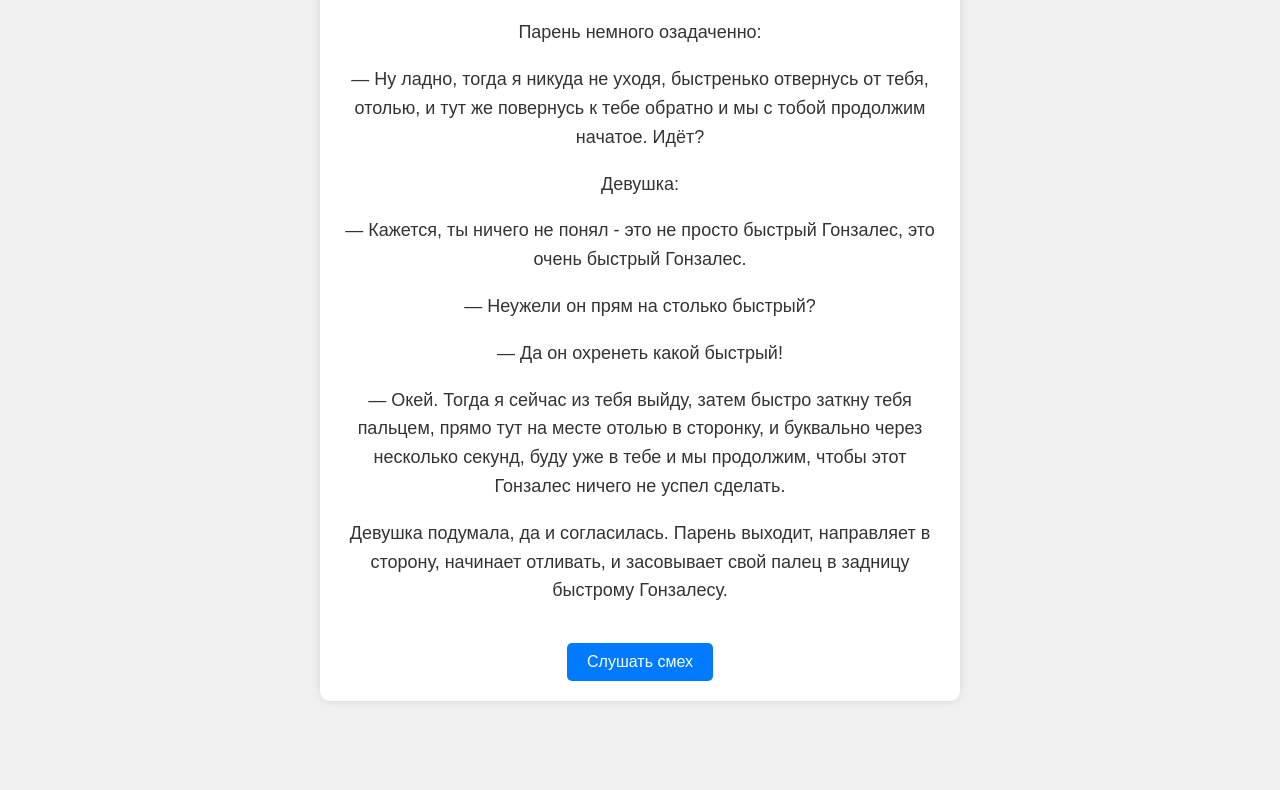
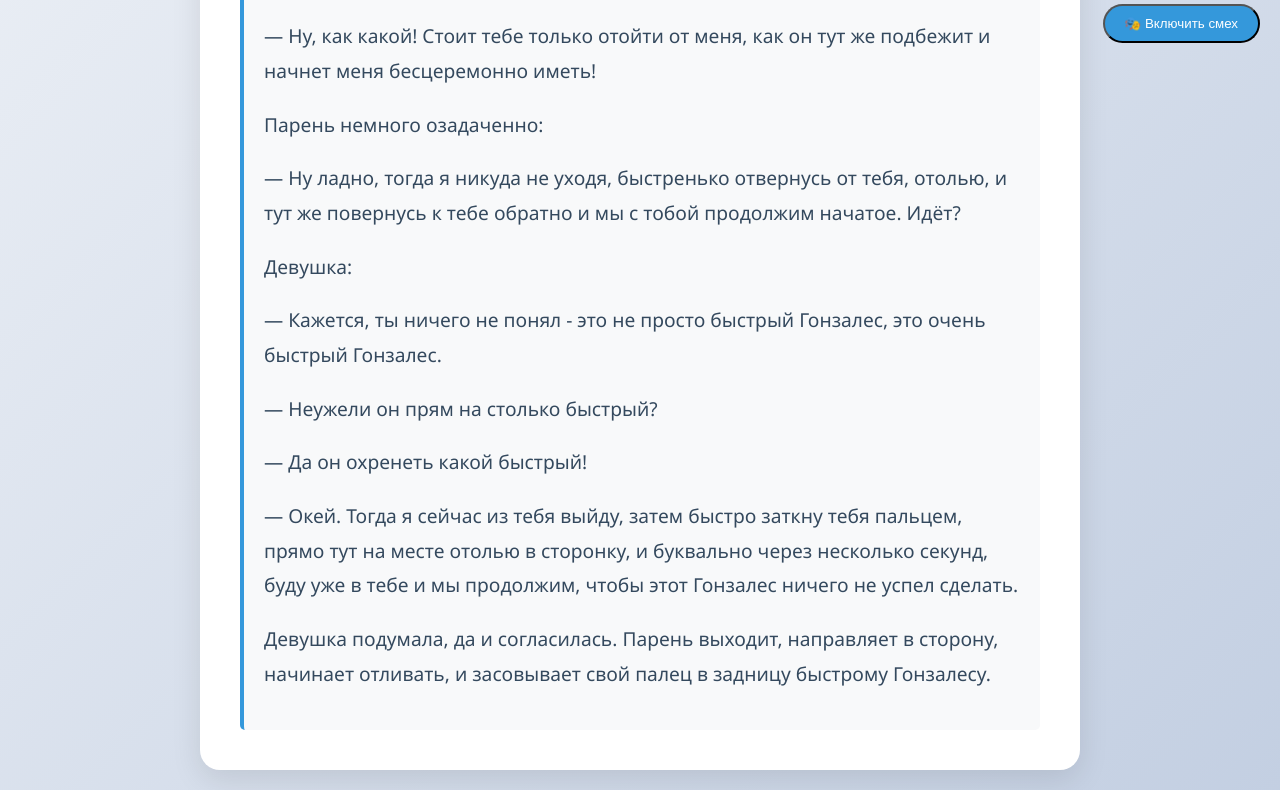
Before and after one commit to nemityhui/nemityhui.github.io, a plain HTML site: page index.html in a window 1280 px wide. Shown: the part 737-1527 px from the top of the page. Before the commit the page ends 1496 px from the top, so only its background shows below. Drawn offline with Linux system fonts and the light colour scheme.

Commit message:
Update index.html

```diff
--- a/index.html
+++ b/index.html
@@ -2,74 +2,127 @@
 <html lang="ru">
 <head>
     <meta charset="UTF-8">
-    <meta name="viewport" content="width=device-width, initial-scale=1.0">
-    <title>Анекдот про Быстрого Гонзалеса</title>
+    <title>Быстрый Гонзалес</title>
     <style>
         body {
-            font-family: Arial, sans-serif;
-            background-color: #f0f0f0;
-            color: #333;
+            background: linear-gradient(135deg, #f5f7fa 0%, #c3cfe2 100%);
+            min-height: 100vh;
+            margin: 0;
+            padding: 20px;
+            font-family: 'Segoe UI', Tahoma, Geneva, Verdana, sans-serif;
+            display: flex;
+            justify-content: center;
+            align-items: center;
+        }
+
+        .joke-container {
+            background: white;
+            max-width: 800px;
+            padding: 40px;
+            border-radius: 20px;
+            box-shadow: 0 10px 30px rgba(0,0,0,0.1);
+            position: relative;
+            overflow: hidden;
+        }
+
+        h1 {
+            color: #2c3e50;
             text-align: center;
-            padding: 50px;
+            margin-bottom: 30px;
+            font-size: 2.5em;
+            text-shadow: 2px 2px 4px rgba(0,0,0,0.1);
         }
+
+        .joke-text {
+            font-size: 1.2em;
+            line-height: 1.8;
+            color: #34495e;
+            position: relative;
+            padding: 20px;
+            border-left: 4px solid #3498db;
+            background: #f8f9fa;
+            border-radius: 5px;
+        }
+
+        .laughter-track {
+            position: fixed;
+            bottom: 20px;
+            right: 20px;
+            background: #3498db;
+            color: white;
+            padding: 10px 20px;
+            border-radius: 25px;
+            cursor: pointer;
+            transition: transform 0.3s;
+        }
+
+        .laughter-track:hover {
+            transform: scale(1.1);
+        }
+
+        @keyframes fadeIn {
+            from { opacity: 0; transform: translateY(20px); }
+            to { opacity: 1; transform: translateY(0); }
+        }
+
         .joke-container {
-            background-color: #fff;
-            padding: 20px;
-            border-radius: 10px;
-            box-shadow: 0 0 10px rgba(0, 0, 0, 0.1);
-            max-width: 600px;
-            margin: 0 auto;
-        }
-        .joke-text {
-            font-size: 18px;
-            line-height: 1.6;
-        }
-        .play-button {
-            margin-top: 20px;
-            padding: 10px 20px;
-            font-size: 16px;
-            background-color: #007bff;
-            color: #fff;
-            border: none;
-            border-radius: 5px;
-            cursor: pointer;
-        }
-        .play-button:hover {
-            background-color: #0056b3;
+            animation: fadeIn 1s ease-out;
         }
     </style>
 </head>
 <body>
-
     <div class="joke-container">
-        <h1>Анекдот про Быстрого Гонзалеса</h1>
+        <h1>⚡ Быстрый Гонзалес ⚡</h1>
         <div class="joke-text">
             <p>Ранняя весна. По зелёному парку, идёт молодая пара — парень с девушкой. Повсюду зелёные деревья, птички поют, то и дело всякие мышки им путь перебегают. Парень приобняв свою девушку, начинает ей намекать, мол, давай зайдем с тобой — вон в те кустики. Девушка смущается, но соглашается. Заходят они в лес, видят подходящие кустики, зашли в них, ну и начинают "миловаться". В самый разгар процесса, паpню очень захотелось в туалет по-маленькому. Он на секунду останавливается и говорит девушке:</p>
+
             <p>— Слушай, любимая, я сейчас отойду в соседние кустики, немного отолью и тут же к тебе вернусь. Подожди буквально пару минут и мы с тобой обязательно продолжим. Идёт?</p>
+
             <p>На что девушка ему отвечает:</p>
+
             <p>— Ты что, совсем не в курсе того, что в этом парке живет "Быстрый Гонзалес"!</p>
+
             <p>— Какой ещё Гонзалес? — Искренне удивляется парень.</p>
+
             <p>— Hу, как какой! Стоит тебе только отойти от меня, как он тут же подбежит и начнет меня бесцеремонно иметь!</p>
+
             <p>Парень немного озадаченно:</p>
+
             <p>— Hу ладно, тогда я никуда не уходя, быстренько отвернусь от тебя, отолью, и тут же повернусь к тебе обратно и мы с тобой продолжим начатое. Идёт?</p>
+
             <p>Девушка:</p>
+
             <p>— Кажется, ты ничего не понял - это не просто быстрый Гонзалес, это очень быстрый Гонзалес.</p>
+
             <p>— Неужели он прям на столько быстрый?</p>
+
             <p>— Да он охренеть какой быстрый!</p>
+
             <p>— Окей. Тогда я сейчас из тебя выйду, затем быстро заткну тебя пальцем, прямо тут на месте отолью в сторонку, и буквально через несколько секунд, буду уже в тебе и мы продолжим, чтобы этот Гонзалес ничего не успел сделать.</p>
+
             <p>Девушка подумала, да и согласилась. Парень выходит, направляет в сторону, начинает отливать, и засовывает свой палец в задницу быстрому Гонзалесу.</p>
         </div>
-        <button class="play-button" onclick="playLaugh()">Слушать смех</button>
     </div>
 
-    <audio id="laugh-audio" src="laugh.mp3"></audio>
+    <button class="laughter-track" onclick="playLaughter()">🎭 Включить смех</button>
+
+    <audio id="laughter">
+        <source src="https://www.soundjay.com/human/sounds/audience-laughter-01.mp3" type="audio/mpeg">
+    </audio>
 
     <script>
-        function playLaugh() {
-            var audio = document.getElementById("laugh-audio");
+        function playLaughter() {
+            const audio = document.getElementById('laughter');
+            audio.volume = 0.3;
             audio.play();
+
+            // Добавляем множественное воспроизведение
+            setTimeout(() => audio.play(), 1500);
+            setTimeout(() => audio.play(), 3000);
+
+            // Скрываем кнопку после первого нажатия
+            document.querySelector('.laughter-track').style.display = 'none';
         }
     </script>
-
 </body>
 </html>
```
